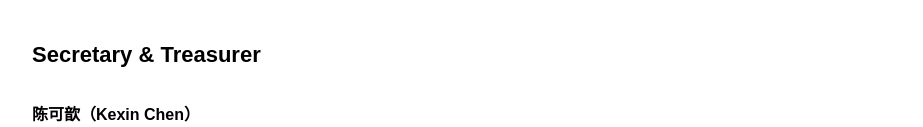
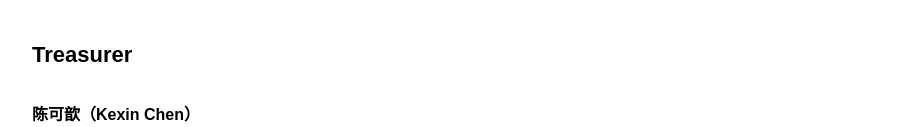
Before and after one commit to ccwm25/ccwm, a plain HTML site: page officer.html in a window 1280 px wide. Shown: the part 1441-1568 px from the top of the page, without its empty margins (178-1101 px from the left). Drawn offline with Linux system fonts and the light colour scheme.

Commit message:
update text

```diff
--- a/officer.html
+++ b/officer.html
@@ -82,7 +82,7 @@
 
             <!-- Secretary & Treasurer -->
             <section class="officer-section">
-                <h2>Secretary & Treasurer</h2>
+                <h2>Treasurer</h2>
                 <div class="officer-list">
                     <div class="officer-item">
                         <span class="officer-name">陈可歆（Kexin Chen）</span>
```
